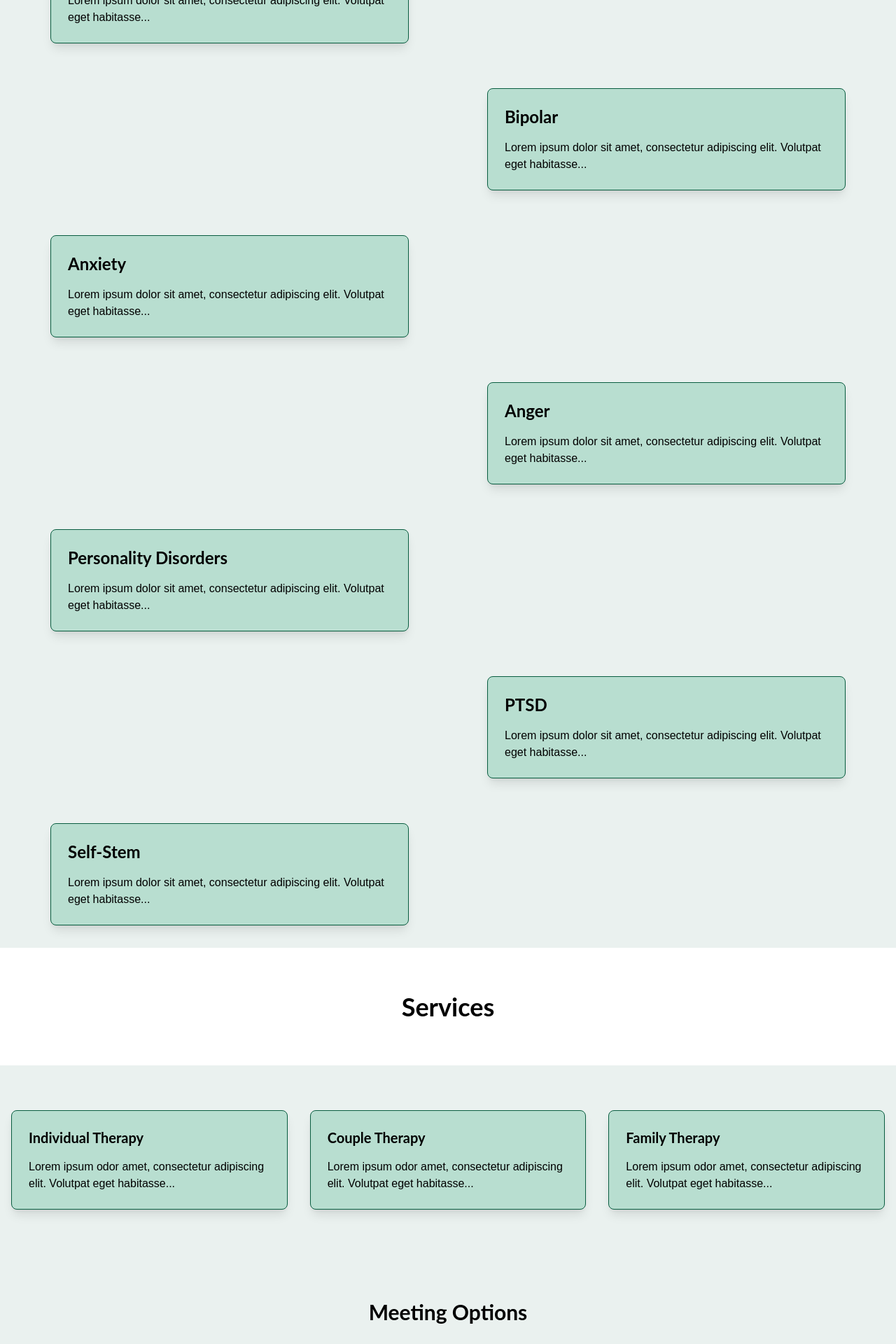
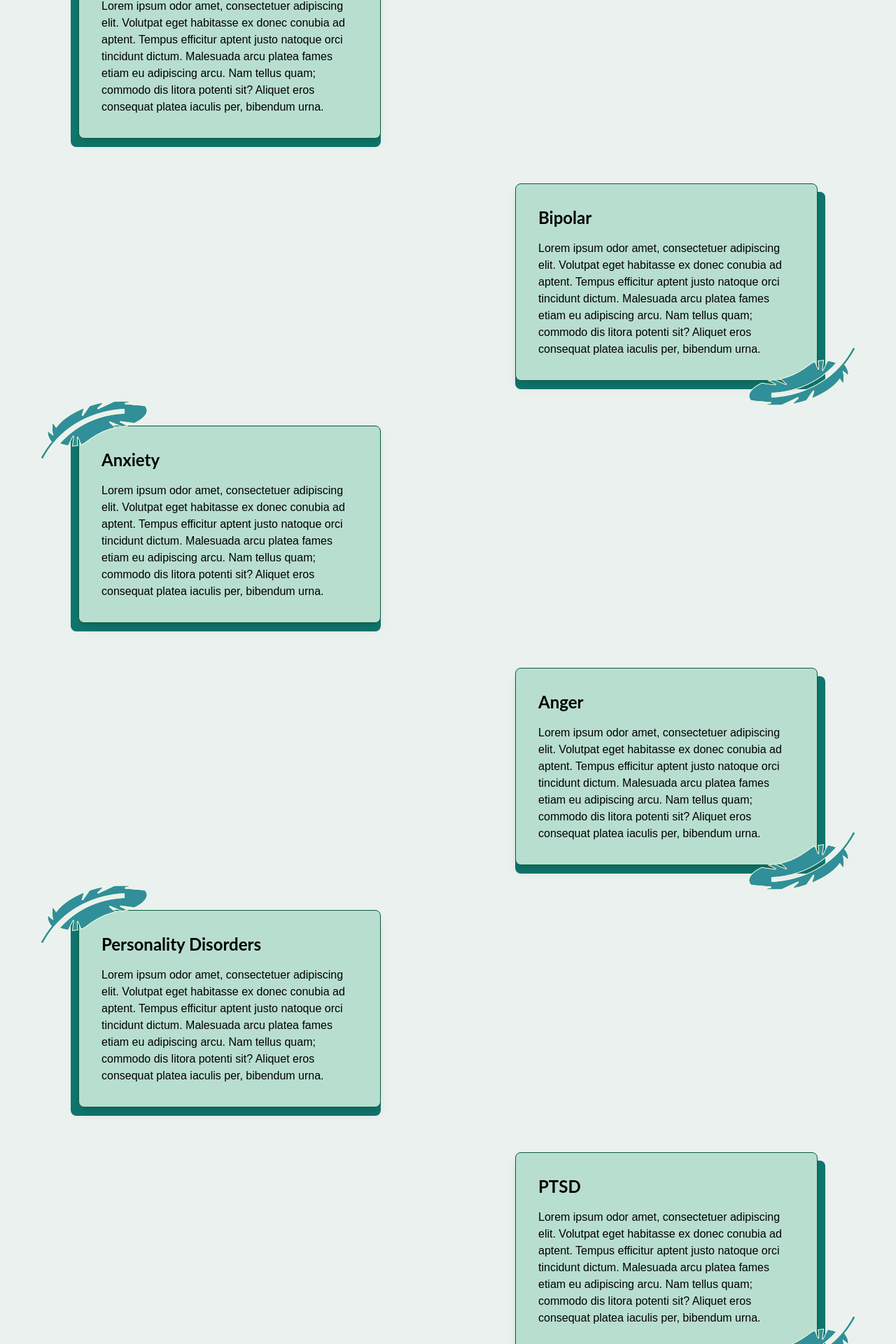
Before and after one commit to CwoissantT/CAT3, a React (Create React App) app in the folder phoenix-mental-health/: page /Services in a window 1280 px wide. Shown: the part 380-2300 px from the top of the page at 70% size. Built offline with nearby package versions, Linux system fonts and the light colour scheme.

Commit message:
fixed some of the card styling

```diff
--- a/phoenix-mental-health/src/components/AboutSection.js
+++ b/phoenix-mental-health/src/components/AboutSection.js
@@ -1,10 +1,11 @@
 import React from 'react';
 import PhoenixEagle from '../images/Phoenix-Eagle.png';
+import LeftCard from './LeftCard';
 
 const AboutSection = () => {
   return (
     <section className="flex flex-col md:flex-row items-center py-16 bg-background relative">
-      {/* About Information Card */}
+      {/* About Information Card
       <div className="w-full md:w-1/2 flex justify-start pl-10">
         <div className="bg-lightTurquoise rounded-lg p-8 shadow-lg relative border border-darkGreen max-w-lg w-full">
           <h2 className="text-2xl font-lato font-bold text-black mb-4">About</h2>
@@ -14,6 +15,14 @@ const AboutSection = () => {
             allow you to live a more fulfilling and balanced life.
           </p>
         </div>
+      </div> */}
+      <div className="w-full md:w-1/2 flex justify-start pl-10">
+      <LeftCard
+      headerText="About"
+      paragraphText="I am Yermin Cristina Giraldo, a Mental Health Counselor. My goal is to help you overcome
+      the emotional and mental challenges you face. Together, we can create strategies that
+      allow you to live a more fulfilling and balanced life."
+      />
       </div>
       {/* Phoenix Image */}
       {/* absolute bottom-0 left-0 */}
--- /dev/null
+++ b/phoenix-mental-health/src/components/LeftCard.js
@@ -0,0 +1,28 @@
+import React from 'react';
+
+// Feather icon import or path (update this path as needed)
+import FeatherIcon from '../images/feather-bottom.png'; // Adjust the path as needed
+
+const LeftCard = ({ headerText, paragraphText }) => {
+  return (
+    <div className="relative mx-auto mt-8 md:mt-0 px-10 max-w-lg">
+      {/* Shadow Layer */}
+      <div className="absolute top-3 right-10 bg-teal-700 rounded-lg w-[86.5%] h-[100%] z-0"></div>
+
+      {/* Main Card */}
+      <div className="relative bg-lightTurquoise rounded-lg p-8 shadow-lg border border-darkGreen z-10">
+        <h2 className="text-2xl font-lato font-bold text-black mb-4">{headerText}</h2>
+        <p className="text-black font-dmSans">{paragraphText}</p>
+
+        {/* Feather Icon */}
+        <img
+          src={FeatherIcon}
+          alt="Feather Icon"
+          className="absolute top-[-80px] left-[-70px] w-50 h-44 z-0 transform rotate-180 transition-transform duration-300"
+        />
+      </div>
+    </div>
+  );
+};
+
+export default LeftCard;
--- /dev/null
+++ b/phoenix-mental-health/src/components/RightCard.js
@@ -0,0 +1,28 @@
+import React from 'react';
+
+// Feather icon import or path (update this path as needed)
+import FeatherIcon from '../images/feather-bottom.png'; // Adjust the path as needed
+
+const RightCard = ({ headerText, paragraphText }) => {
+  return (
+    <div className="relative mx-auto mt-8 md:mt-0 px-10 max-w-lg">
+      {/* Shadow Layer */}
+      <div className="absolute top-3 left-10 bg-teal-700 rounded-lg w-[86.5%] h-[100%] z-0"></div>
+
+      {/* Main Card */}
+      <div className="relative bg-lightTurquoise rounded-lg p-8 shadow-lg border border-darkGreen z-10">
+        <h2 className="text-2xl font-lato font-bold text-black mb-4">{headerText}</h2>
+        <p className="text-black font-dmSans">{paragraphText}</p>
+
+        {/* Feather Icon */}
+        <img
+          src={FeatherIcon}
+          alt="Feather Icon"
+          className="absolute bottom-[-80px] right-[-70px] w-50 h-44 z-0 transform transition-transform duration-300"
+        />
+      </div>
+    </div>
+  );
+};
+
+export default RightCard;
--- a/phoenix-mental-health/src/pages/Services.js
+++ b/phoenix-mental-health/src/pages/Services.js
@@ -5,6 +5,8 @@ import MeetingOptions from '../components/MeetingOptions';
 import AppointmentCTA from '../components/AppointmentCTA';
 import FAQs from '../components/FAQs';
 import Footer from '../components/Footer'; // Assuming footer is already implemented
+import RightCard from '../components/RightCard';
+import LeftCard from '../components/LeftCard';
 
 const Services = () => {
   return (
@@ -14,37 +16,79 @@ const Services = () => {
         <h1 className="text-4xl font-lato font-bold text-center py-16">Services</h1>
 
         {/* Service Cards */}
-        <ServiceCard
+        {/* <ServiceCard
           title="Depression"
-          content="Lorem ipsum dolor sit amet, consectetur adipiscing elit. Volutpat eget habitasse..."
+          content="Lorem ipsum odor amet, consectetuer adipiscing elit. Volutpat eget habitasse ex donec conubia ad aptent. Tempus efficitur aptent justo natoque orci tincidunt dictum. Malesuada arcu platea fames etiam eu adipiscing arcu. Nam tellus quam; commodo dis litora potenti sit? Aliquet eros consequat platea iaculis per, bibendum urna."
+        /> */}
+        <section className="flex flex-col md:flex-row items-center justify-between py-8 px-4 bg-background">
+          {/* Right Card - Adjusted to the Right */}
+          <div className="w-full md:w-1/2 md:mr-auto">
+            <LeftCard
+              headerText="Bipolar"
+              paragraphText="Lorem ipsum odor amet, consectetuer adipiscing elit. Volutpat eget habitasse ex donec conubia ad aptent. Tempus efficitur aptent justo natoque orci tincidunt dictum. Malesuada arcu platea fames etiam eu adipiscing arcu. Nam tellus quam; commodo dis litora potenti sit? Aliquet eros consequat platea iaculis per, bibendum urna."
             />
-        <ServiceCard
-          title="Bipolar"
-          content="Lorem ipsum dolor sit amet, consectetur adipiscing elit. Volutpat eget habitasse..."
-          alignRight={true}
+          </div>
+        </section>
+
+        <section className="flex flex-col md:flex-row-reverse items-center justify-between py-8 px-4 bg-background">
+          {/* Right Card - Adjusted to the Right */}
+          <div className="w-full md:w-1/2 md:ml-auto">
+            <RightCard
+              headerText="Bipolar"
+              paragraphText="Lorem ipsum odor amet, consectetuer adipiscing elit. Volutpat eget habitasse ex donec conubia ad aptent. Tempus efficitur aptent justo natoque orci tincidunt dictum. Malesuada arcu platea fames etiam eu adipiscing arcu. Nam tellus quam; commodo dis litora potenti sit? Aliquet eros consequat platea iaculis per, bibendum urna."
             />
-        <ServiceCard
-          title="Anxiety"
-          content="Lorem ipsum dolor sit amet, consectetur adipiscing elit. Volutpat eget habitasse..."
+          </div>
+        </section>
+
+        <section className="flex flex-col md:flex-row items-center justify-between py-8 px-4 bg-background">
+          {/* Right Card - Adjusted to the Right */}
+          <div className="w-full md:w-1/2 md:mr-auto">
+            <LeftCard
+              headerText="Anxiety"
+              paragraphText="Lorem ipsum odor amet, consectetuer adipiscing elit. Volutpat eget habitasse ex donec conubia ad aptent. Tempus efficitur aptent justo natoque orci tincidunt dictum. Malesuada arcu platea fames etiam eu adipiscing arcu. Nam tellus quam; commodo dis litora potenti sit? Aliquet eros consequat platea iaculis per, bibendum urna."
             />
-        <ServiceCard
-          title="Anger"
-          content="Lorem ipsum dolor sit amet, consectetur adipiscing elit. Volutpat eget habitasse..."
-          alignRight={true}
+          </div>
+        </section>
+
+        <section className="flex flex-col md:flex-row-reverse items-center justify-between py-8 px-4 bg-background">
+          {/* Right Card - Adjusted to the Right */}
+          <div className="w-full md:w-1/2 md:ml-auto">
+            <RightCard
+              headerText="Anger"
+              paragraphText="Lorem ipsum odor amet, consectetuer adipiscing elit. Volutpat eget habitasse ex donec conubia ad aptent. Tempus efficitur aptent justo natoque orci tincidunt dictum. Malesuada arcu platea fames etiam eu adipiscing arcu. Nam tellus quam; commodo dis litora potenti sit? Aliquet eros consequat platea iaculis per, bibendum urna."
             />
-        <ServiceCard
-          title="Personality Disorders"
-          content="Lorem ipsum dolor sit amet, consectetur adipiscing elit. Volutpat eget habitasse..."
+          </div>
+        </section>
+
+        <section className="flex flex-col md:flex-row items-center justify-between py-8 px-4 bg-background">
+          {/* Right Card - Adjusted to the Right */}
+          <div className="w-full md:w-1/2 md:mr-auto">
+            <LeftCard
+              headerText="Personality Disorders"
+              paragraphText="Lorem ipsum odor amet, consectetuer adipiscing elit. Volutpat eget habitasse ex donec conubia ad aptent. Tempus efficitur aptent justo natoque orci tincidunt dictum. Malesuada arcu platea fames etiam eu adipiscing arcu. Nam tellus quam; commodo dis litora potenti sit? Aliquet eros consequat platea iaculis per, bibendum urna."
             />
-        <ServiceCard
-          title="PTSD"
-          content="Lorem ipsum dolor sit amet, consectetur adipiscing elit. Volutpat eget habitasse..."
-          alignRight={true}
+          </div>
+        </section>
+
+        <section className="flex flex-col md:flex-row-reverse items-center justify-between py-8 px-4 bg-background">
+          {/* Right Card - Adjusted to the Right */}
+          <div className="w-full md:w-1/2 md:ml-auto">
+            <RightCard
+              headerText="PTSD"
+              paragraphText="Lorem ipsum odor amet, consectetuer adipiscing elit. Volutpat eget habitasse ex donec conubia ad aptent. Tempus efficitur aptent justo natoque orci tincidunt dictum. Malesuada arcu platea fames etiam eu adipiscing arcu. Nam tellus quam; commodo dis litora potenti sit? Aliquet eros consequat platea iaculis per, bibendum urna."
             />
-        <ServiceCard
-          title="Self-Stem"
-          content="Lorem ipsum dolor sit amet, consectetur adipiscing elit. Volutpat eget habitasse..."
+          </div>
+        </section>
+
+        <section className="flex flex-col md:flex-row items-center justify-between py-8 px-4 bg-background">
+          {/* Right Card - Adjusted to the Right */}
+          <div className="w-full md:w-1/2 md:mr-auto">
+            <LeftCard
+              headerText="Self-Stem"
+              paragraphText="Lorem ipsum odor amet, consectetuer adipiscing elit. Volutpat eget habitasse ex donec conubia ad aptent. Tempus efficitur aptent justo natoque orci tincidunt dictum. Malesuada arcu platea fames etiam eu adipiscing arcu. Nam tellus quam; commodo dis litora potenti sit? Aliquet eros consequat platea iaculis per, bibendum urna."
             />
+          </div>
+        </section>
 
         {/* Additional Sections */}
         {/* You can add more content like therapy options and meeting options here */}
--- a/phoenix-mental-health/tailwind.config.js
+++ b/phoenix-mental-health/tailwind.config.js
@@ -14,6 +14,7 @@ module.exports = {
         highlight: '#F4FADD',       // Highlight
         background: '#EAF1EF',      // Background
         black: '#000000',           // Black for text
+        teal700: '#4B9E85',         // Teal 700
       },
       fontFamily: {
         lato: ['Lato', 'sans-serif'],
```
Also changed, not shown: phoenix-mental-health/src/components/ContactSection.js (+15 -3 lines), phoenix-mental-health/src/components/HelpSection.js (+5 -9 lines), phoenix-mental-health/src/components/MissionSection.js (+10 -14 lines), phoenix-mental-health/src/components/ServiceCard.js (+0 -8 lines). Lines whose indentation alone changed are shown as unchanged.
